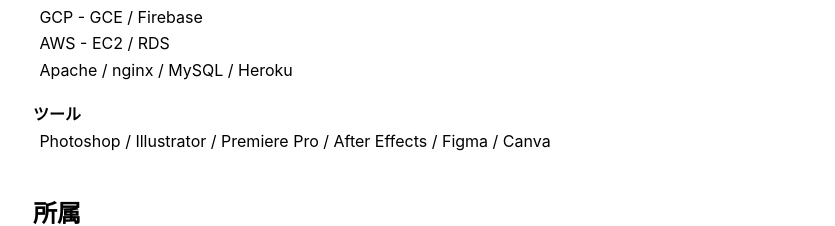
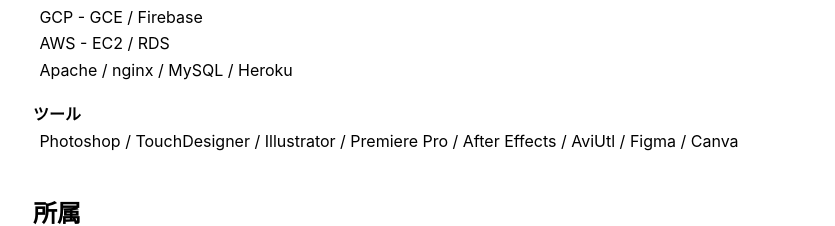
Before and after one commit to yudai1204/portfolio-test, a Next.js app: page / in a window 1280 px wide. Shown: the part 1587-1813 px from the top of the page, without its empty margins (222-1057 px from the left). Built offline with nearby package versions, Linux system fonts and the light colour scheme.

Commit message:
add skill

```diff
--- a/pages/index.js
+++ b/pages/index.js
@@ -63,7 +63,7 @@
           </div>
           <div className={styles.skillDiv}>
             <h4>ツール</h4>
-            <p>Photoshop / Illustrator / Premiere Pro / After Effects / Figma / Canva</p>
+            <p>Photoshop / TouchDesigner / Illustrator / Premiere Pro / After Effects / AviUtl / Figma / Canva</p>
           </div>
         </div>
         <div className={styles.aboutMe}>
--- a/styles/Home.module.css
+++ b/styles/Home.module.css
@@ -182,6 +182,10 @@
   margin: .5rem;
 }
 
+.contactContainer > a{
+  margin: .8rem;
+}
+
 .main{
   width: 95%;
 }
```
